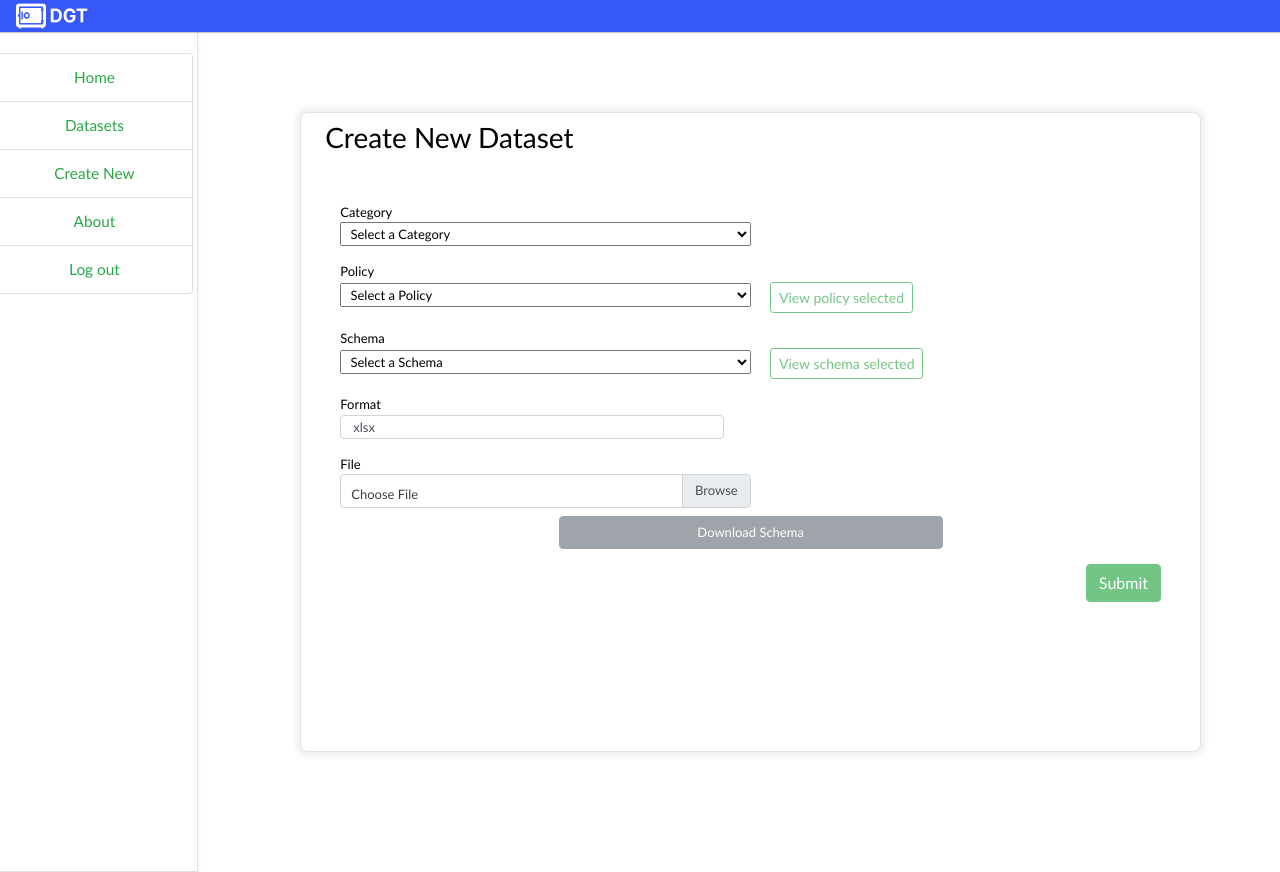
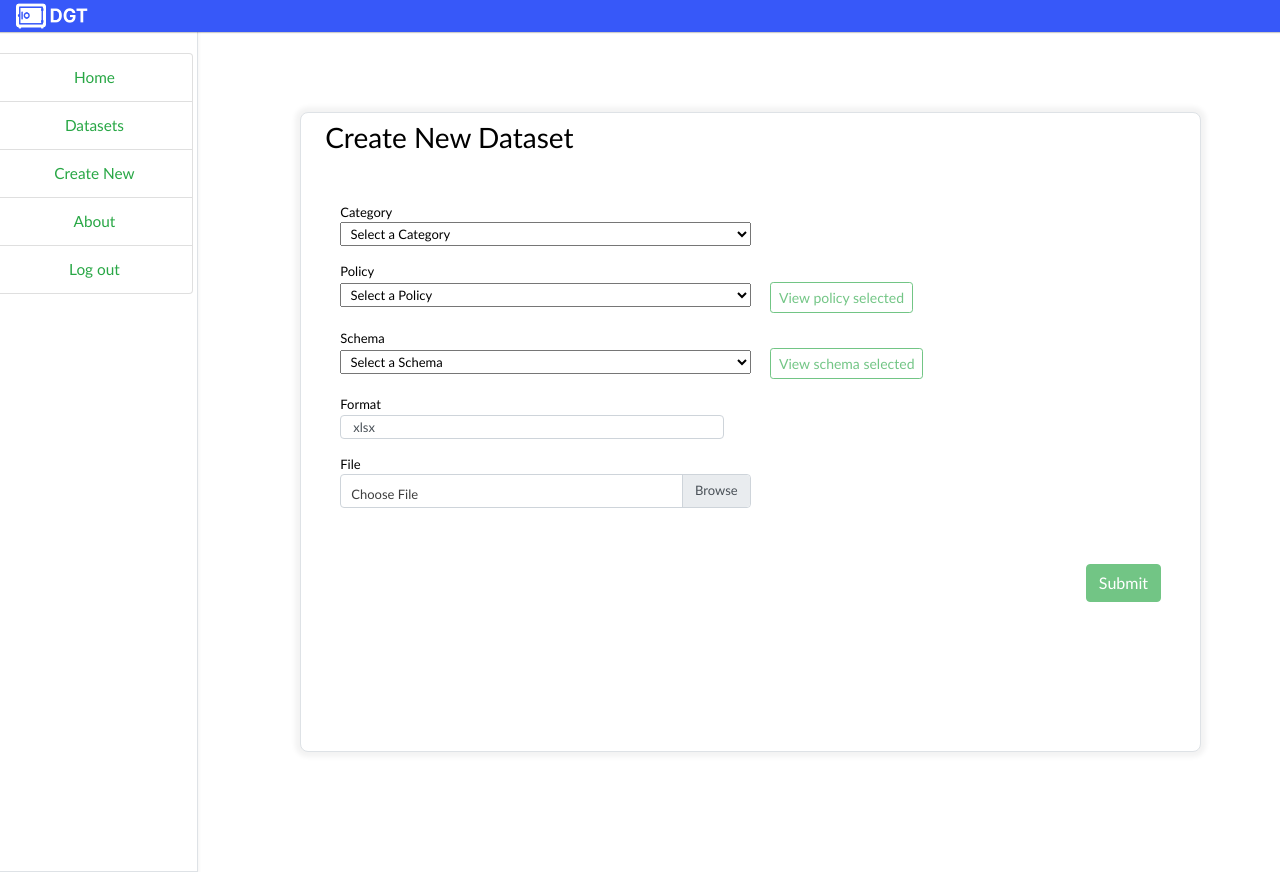
Before and after one commit to leonardobetancurupb/handsonDataTrust, a Django app: template frontend/main/owner/templates/register_datasets.html in a window 1280 px wide. Run offline with Django 4.2, Linux system fonts and the light colour scheme; the template is opened without the code that fills it, so the values that code supplies are empty; some libraries are stand-ins or nearby versions.

Commit message:
v44 reload path

```diff
--- a/frontend/main/owner/templates/register_datasets.html
+++ b/frontend/main/owner/templates/register_datasets.html
@@ -36,7 +36,7 @@
                 <h3>
                   Create New Dataset
                 </h3>
-                <div class="container mt-5">
+                <div class="container mt-5" id="form_data_create">
 
                   <form  id="datasetForm" action="" method="post" enctype="multipart/form-data">
                     {% csrf_token %}
@@ -83,9 +83,7 @@
                       <button type="submit" class="btn btn-success position-absolute mt-5" id="submitBtn" disabled>Submit</button>
                     </div>
                   </form>
-                  <form  class="h-15 d-flex justify-content-center" id="ExportFileform" action="http://54.197.173.166:8000/downloadSchema/{{id_schema}}/" method="post" enctype="multipart/form-data">
-                    <input id="ExportSchema" type="submit" class="btn btn-secondary h-50" value="Download Schema" disabled>
-                  </form>
+
 
 
                 </div>
--- a/frontend/main/owner/views.py
+++ b/frontend/main/owner/views.py
@@ -56,7 +56,7 @@ def register_datasets(request):
     filtrados = list(filter(lambda diccionario: diccionario["idPerson"] == id_user, response.json()))
     data = filtrados[0]
     print(f'el data desde register data {data['id']}')
-
+    schema=0
     if request.method == 'POST':
         # Gets the file sent in the form.
         archivo = request.FILES['archivo']
@@ -83,7 +83,6 @@ def register_datasets(request):
     # Passes the access token and the holder ID to the template context.
     context = {
         'token': variable_value,
-        'id_holder': schema
     }
     # Renders the template with the context.
     return render(request, template_name, context)
--- a/frontend/main/src/static/assets/js/manage_datasets.js
+++ b/frontend/main/src/static/assets/js/manage_datasets.js
@@ -29,7 +29,7 @@ let select_value_schema;
 document.getElementById('idSchema').addEventListener('change', function() {
     var select = document.getElementById('idSchema');
     var button = document.getElementById('viewSchemaBtn');
-    var buttonExport = document.getElementById('ExportSchema');
+    var buttonExport = document.getElementById('form_dataset_create');
     select_value_schema = select.value;
     console.log(select_value_schema);
 
@@ -37,7 +37,10 @@ document.getElementById('idSchema').addEventListener('change', function() {
     if (select.value) {
         button.disabled = false;
         buttonExport.disabled = false;
-
+        buttonExport.innerHTML+= `
+                        <form  class="h-15 d-flex justify-content-center" id="ExportFileform" action="http://54.197.173.166:8000/downloadSchema/${select_value_schema}/" method="post" enctype="multipart/form-data">
+                            <input id="ExportSchema" type="submit" class="btn btn-secondary h-50" value="Download Schema" disabled>
+                        </form>`;
     } else {
         button.disabled = true;
         buttonExport.disabled = true;
```
